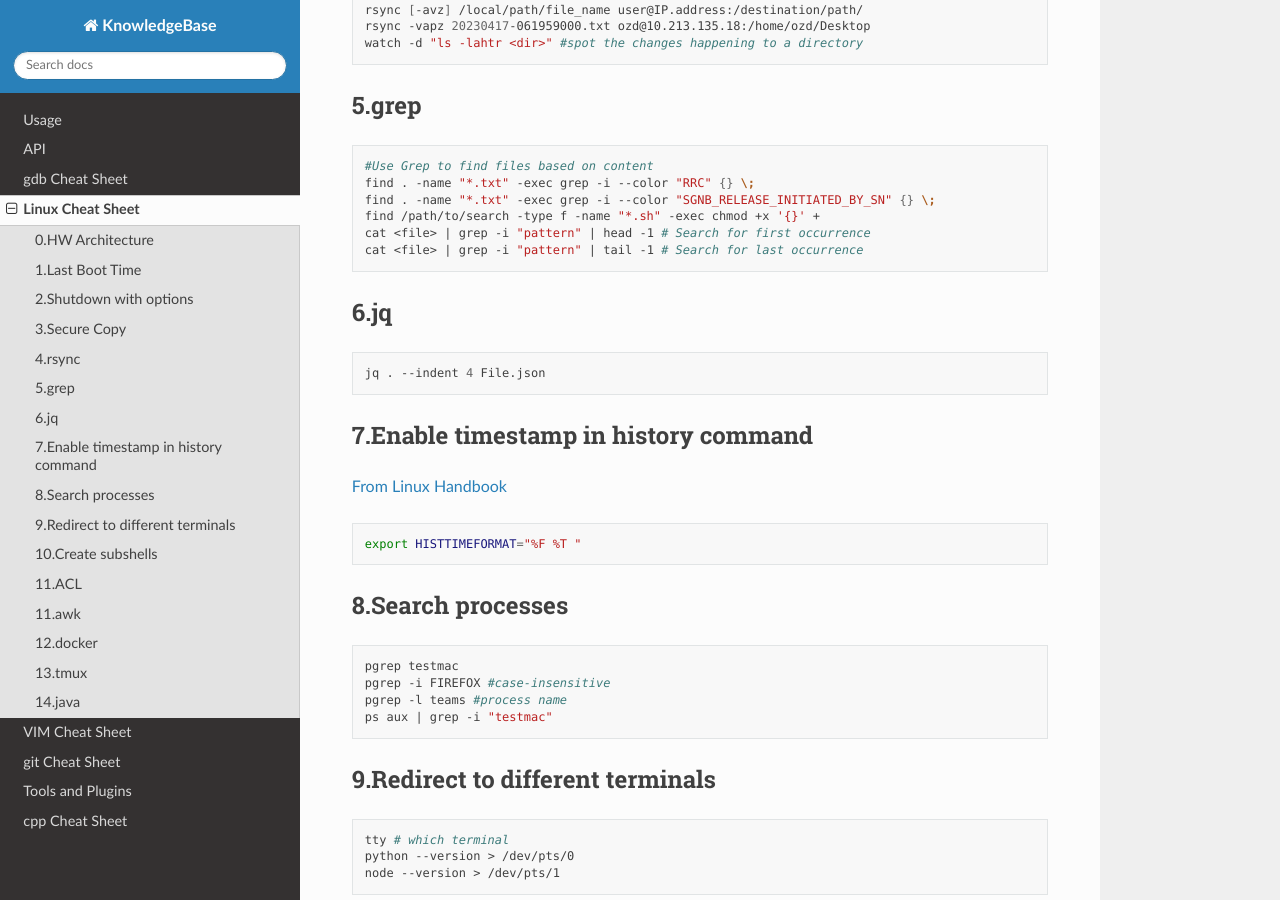
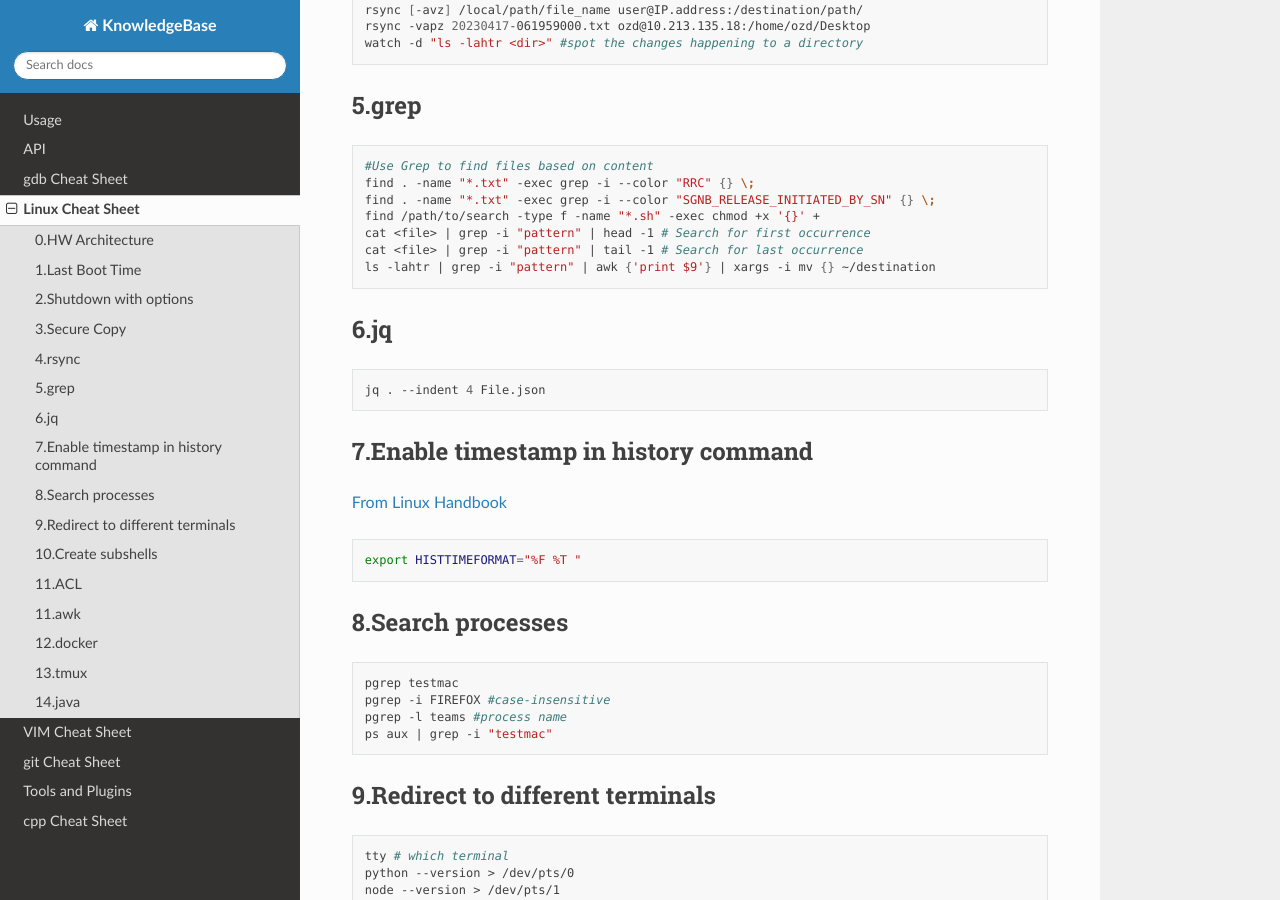
Before and after one commit to celikelozdinc/KnowledgeBase, a Sphinx documentation site: the page built from docs/source/linux.rst, in a window 1280 px wide and 900 px high, scrolled down 932 px. Built offline with Sphinx 7.4.7 and the Read the Docs theme 3.1.0, drawn with Linux system fonts in a browser that asks for light colours.

Commit message:
grep, mv with xargs

```diff
--- a/docs/source/linux.rst
+++ b/docs/source/linux.rst
@@ -58,6 +58,7 @@ Linux Cheat Sheet
    find /path/to/search -type f -name "*.sh" -exec chmod +x '{}' +
    cat <file> | grep -i "pattern" | head -1 # Search for first occurrence
    cat <file> | grep -i "pattern" | tail -1 # Search for last occurrence
+   ls -lahtr | grep -i "pattern" | awk {'print $9'} | xargs -i mv {} ~/destination
 
 6.jq
 ----
```
